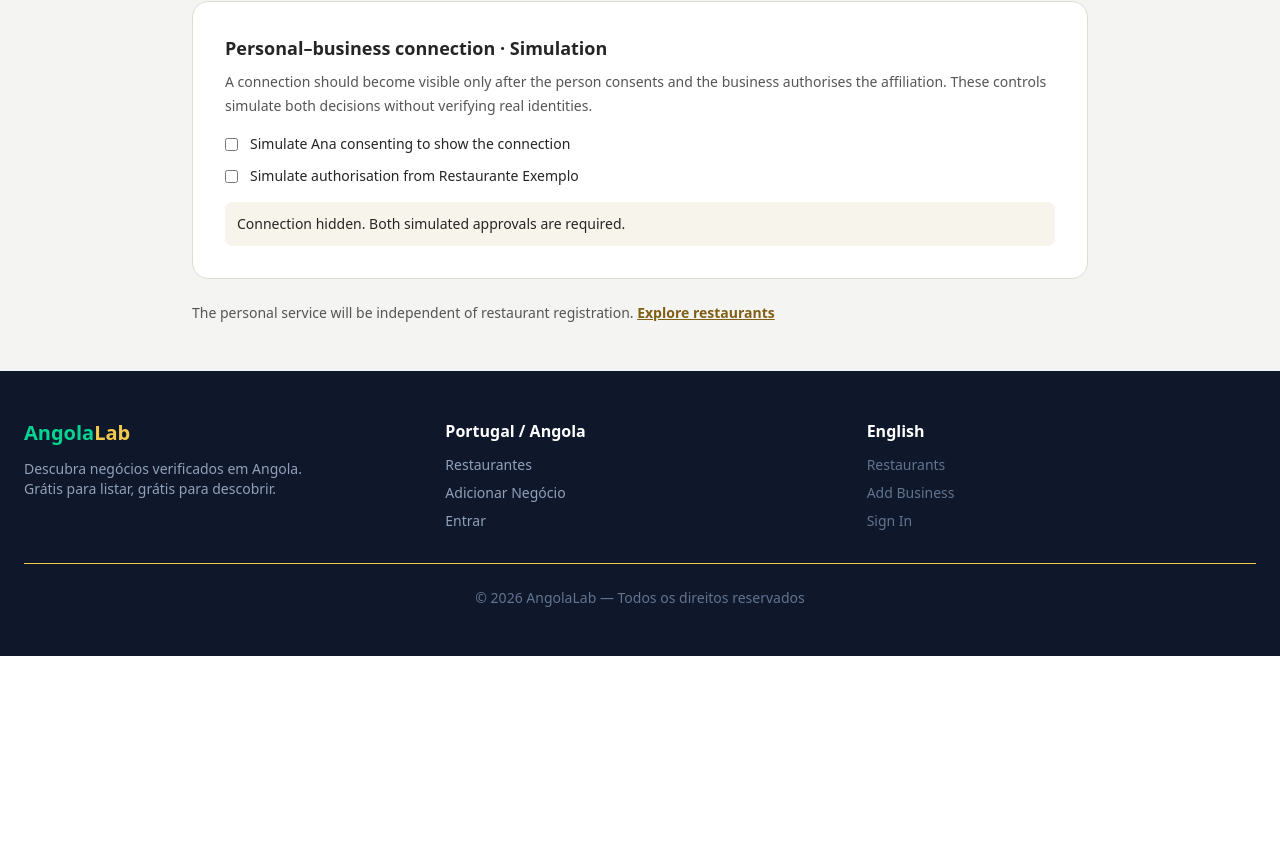
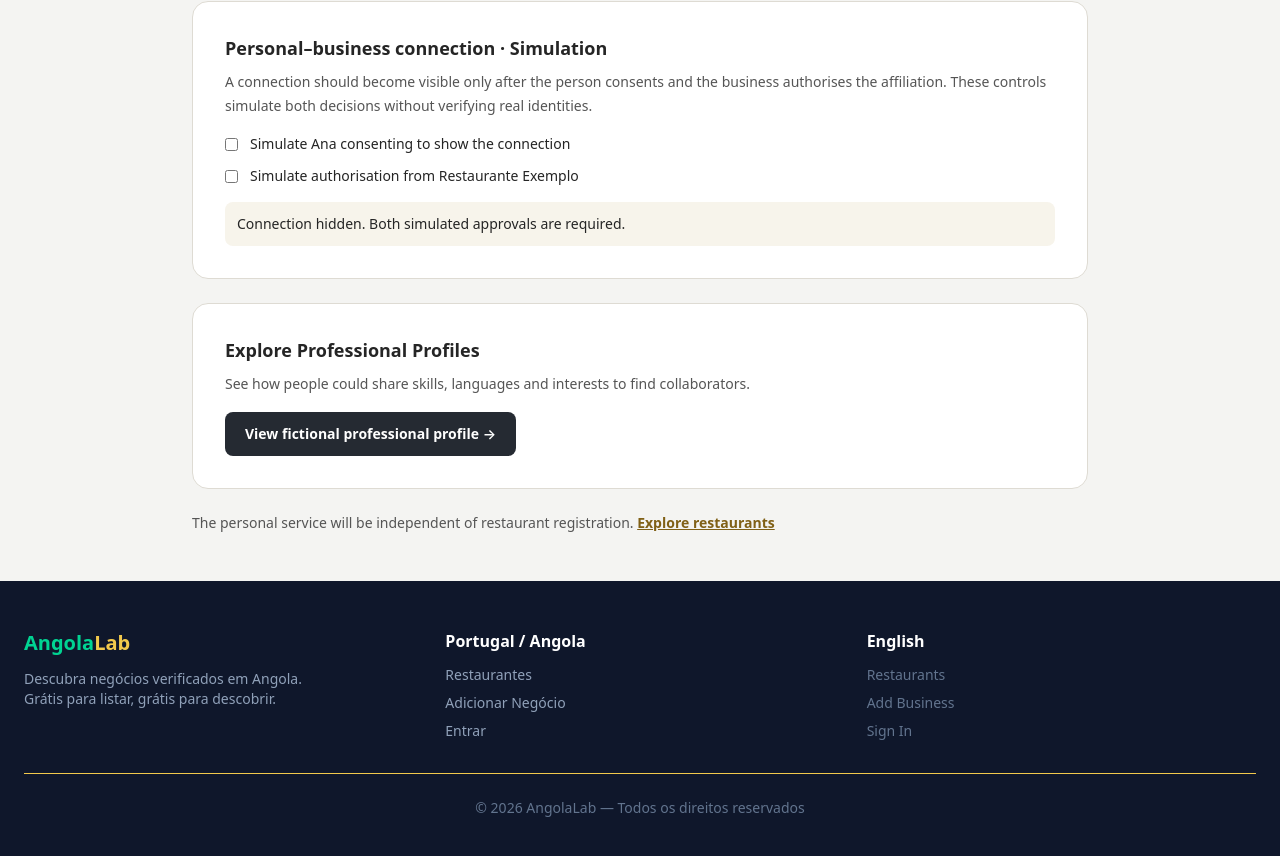
Before and after one commit to oswaldodeal/angolalab-restaurants, a Next.js app: page /en/cards in a window 1280 px wide. Shown: the part 775-1631 px from the top of the page. Before the commit the page ends 1431 px from the top, so only its background shows below. Built offline with nearby package versions, Linux system fonts and the light colour scheme.

Commit message:
feat: link Digital Cards to professional profile demo

```diff
--- a/components/DigitalCardsDemo.tsx
+++ b/components/DigitalCardsDemo.tsx
@@ -85,6 +85,15 @@ export default function DigitalCardsDemo({ language }: { language: Language }) {
             ? (pt ? 'Ligação de exemplo ativa nesta página. Use o botão no cartão para alternar.' : 'Sample connection active on this page. Use the card button to switch.')
             : (pt ? 'Ligação não apresentada. São necessárias as duas autorizações simuladas.' : 'Connection hidden. Both simulated approvals are required.')}</p>
         </section>
+        <section className="mt-6 rounded-2xl border border-[#dedbd3] bg-white p-5 sm:p-8">
+          <h2 className="text-lg font-bold">{pt ? 'Conheça os Perfis Profissionais' : 'Explore Professional Profiles'}</h2>
+          <p className="mt-2 text-sm leading-6 text-[#555]">
+            {pt ? 'Veja como as pessoas poderão apresentar competências, idiomas e interesses para encontrar colaboradores.' : 'See how people could share skills, languages and interests to find collaborators.'}
+          </p>
+          <Link href={pt ? '/pt/profissionais' : '/en/professionals'} className="mt-4 inline-flex rounded-lg bg-[#252a32] px-5 py-3 text-sm font-semibold text-white hover:bg-[#424850]">
+            {pt ? 'Ver perfil profissional fictício →' : 'View fictional professional profile →'}
+          </Link>
+        </section>
         <p className="mt-6 text-sm text-[#555]">{pt ? 'O serviço pessoal será independente do registo de restaurantes.' : 'The personal service will be independent of restaurant registration.'} <Link className="font-semibold text-[#806016] underline" href={pt ? '/pt/restaurantes' : '/en/restaurants'}>{pt ? 'Explorar restaurantes' : 'Explore restaurants'}</Link></p>
       </div>
     </main>
```
